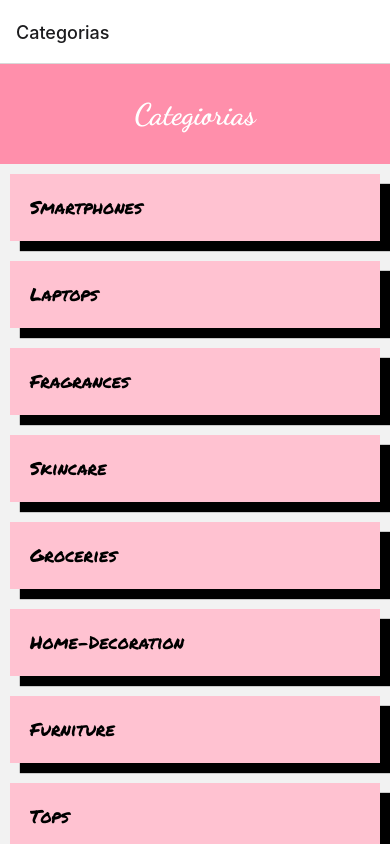
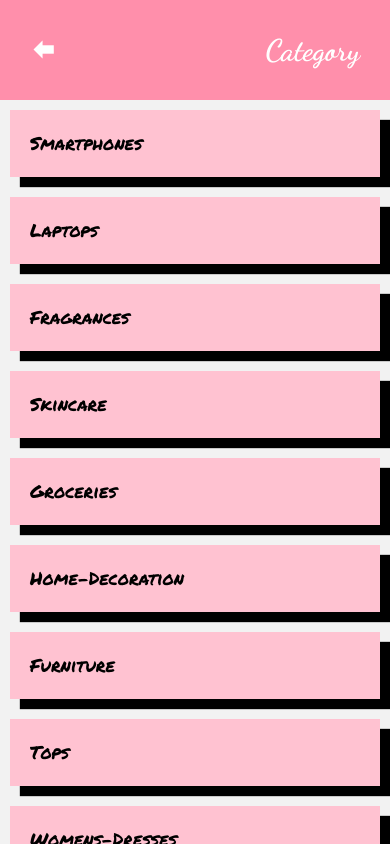
Before and after one commit to Ernesco/Da-ProyectoFinal, a React Native app: screen /Category in a window 390 px wide. Built offline with nearby package versions, Linux system fonts and the light colour scheme.

Commit message:
se corrigen errores de navegacion, se crea la navegacion del header y el goBack.

```diff
--- a/src/componets/CategoryItems.jsx
+++ b/src/componets/CategoryItems.jsx
@@ -4,7 +4,7 @@ import { colors } from '../global/Color'
 
 const CategoryItems = ({ category, navigation }) => {
     return (
-        <TouchableOpacity onPress={() => navigation.navigate("Productos", {category})}>
+        <TouchableOpacity onPress={() => navigation.navigate("Products", {category})}>
             <Card style={styles.cardContainer} >
                 <Text style={styles.text}>
                     {category}
--- a/src/componets/Header.jsx
+++ b/src/componets/Header.jsx
@@ -1,10 +1,14 @@
-import { StyleSheet, Text, View } from 'react-native'
+import { StyleSheet, Text, TouchableOpacity, View } from 'react-native'
 import React from 'react'
 import { colors } from '../global/Color'
+import { Entypo } from '@expo/vector-icons';
 
-const Header = ({title}) => {
+const Header = ({title, navigation}) => {
     return (
         <View style = {styles.headerContainer}>
+            <TouchableOpacity onPress={navigation.goBack}>
+                <Entypo name="arrow-left" size={28} color="white" />
+            </TouchableOpacity>
             <Text style = {styles.headerText}>{title}</Text>
         </View>
     )
@@ -16,8 +20,10 @@ const styles = StyleSheet.create({
 
     headerContainer: {
         height: 100,
-        justifyContent: "center",
+        flexDirection: "row",
+        justifyContent: "space-between",
         alignItems: "center",
+        paddingHorizontal: 30,
         backgroundColor: colors.primary,
     },
     headerText:{
--- a/src/componets/ProductsItem.jsx
+++ b/src/componets/ProductsItem.jsx
@@ -5,7 +5,7 @@ import { colors } from '../global/Color'
 
 const ProductsItem = ({ product, navigation }) => {
     return (
-        <TouchableOpacity onPress={() => navigation.navigate("Detalle", product.id)}>
+        <TouchableOpacity onPress={() => navigation.navigate("Detail", product.id)}>
             <Card style={styles.cardContainer}>
                 <Text style={styles.productTitle}> {product.title} </Text>
                 <Image
--- a/src/navigation/Navigator.jsx
+++ b/src/navigation/Navigator.jsx
@@ -4,23 +4,35 @@ import { NavigationContainer } from "@react-navigation/native";
 import Categories from "../screebs/Categories";
 import ProductDetail from "../screebs/ProductDetail";
 import ProductsByCategory from "../screebs/ProductsByCategory";
+import Header from "../componets/Header";
 
 const Stack = createNativeStackNavigator()
 const Navigator= () => {
     return(
         <NavigationContainer>
-            <Stack.Navigator>
+            <Stack.Navigator
+                initialRouteName="Category"
+                screenOptions={
+                ({navigation, route}) => ({
+                    header: () => <Header title={route.name} navigation={navigation}/>
+                    })
+
+                    }
+            >
                 <Stack.Screen
-                    name="Categorias"
+                    name="Category"
                         component={Categories}
+                        options={{title: "Categorias"}}
                 />
                 <Stack.Screen
-                    name="Productos"
+                    name="Products"
                         component={ProductsByCategory}
+                        options={{title: "Productos"}}
                 />
                 <Stack.Screen
-                    name="ProdDetalle"
+                    name="Detail"
                         component={ProductDetail}
+                        options={{title: "Detalle del Producto"}}
                 />
             </Stack.Navigator>
         </NavigationContainer>
--- a/src/screebs/Categories.jsx
+++ b/src/screebs/Categories.jsx
@@ -1,7 +1,7 @@
 import { FlatList, StyleSheet, Text, View } from 'react-native'
 import React, { Children } from 'react'
-import Card from '../componets/Card'
-import Header from '../componets/Header'
+//import Card from '../componets/Card'
+//import Header from '../componets/Header'
 import categories_data from "../data/categories_data.json"
 import CategoryItems from '../componets/CategoryItems'
 
@@ -13,7 +13,6 @@ const Categories = ({navigation}) => {
 
     return (
         <>
-        <Header title="Categiorias" />
         <FlatList
             data = { categories_data }
             renderItem= { renderCategoryItem }
--- a/src/screebs/ProductDetail.jsx
+++ b/src/screebs/ProductDetail.jsx
@@ -1,7 +1,7 @@
 import { ActivityIndicator, Image, ScrollView, StyleSheet, Text, TouchableOpacity, View, useWindowDimensions } from 'react-native'
 import product_data from "../data/products_data.json"
 import { useEffect, useState } from 'react'
-import Header from '../componets/Header'
+//import Header from '../componets/Header'
 import { colors } from '../global/Color'
 
 
@@ -32,7 +32,6 @@ const ProductDetail = ({ route }) => {
                     <ActivityIndicator />
                     :
                     <>
-                        <Header title="Detalle del producto" />
                         <ScrollView>
                             <Image
                                 source={{ uri: productSelected.images[0] }}
--- a/src/screebs/ProductsByCategory.jsx
+++ b/src/screebs/ProductsByCategory.jsx
@@ -1,7 +1,7 @@
 import { FlatList, StyleSheet, Text, View } from 'react-native'
 import products_data from "../data/products_data.json"
 import ProductsItem from '../componets/ProductsItem'
-import Header from '../componets/Header'
+//import Header from '../componets/Header'
 import { colors } from '../global/Color'
 import { useState, useEffect } from 'react'
 import Search from '../componets/Search'
@@ -31,7 +31,6 @@ const ProductsByCategory = ({ navigation, route }) => {
 
     return (
         <>
-            <Header title="Productos" styles={styles.headerText} />
             <Search onSearchHandlerEvent = {onSearch}/>
                 <FlatList
                     data={productsByCategory}
```
